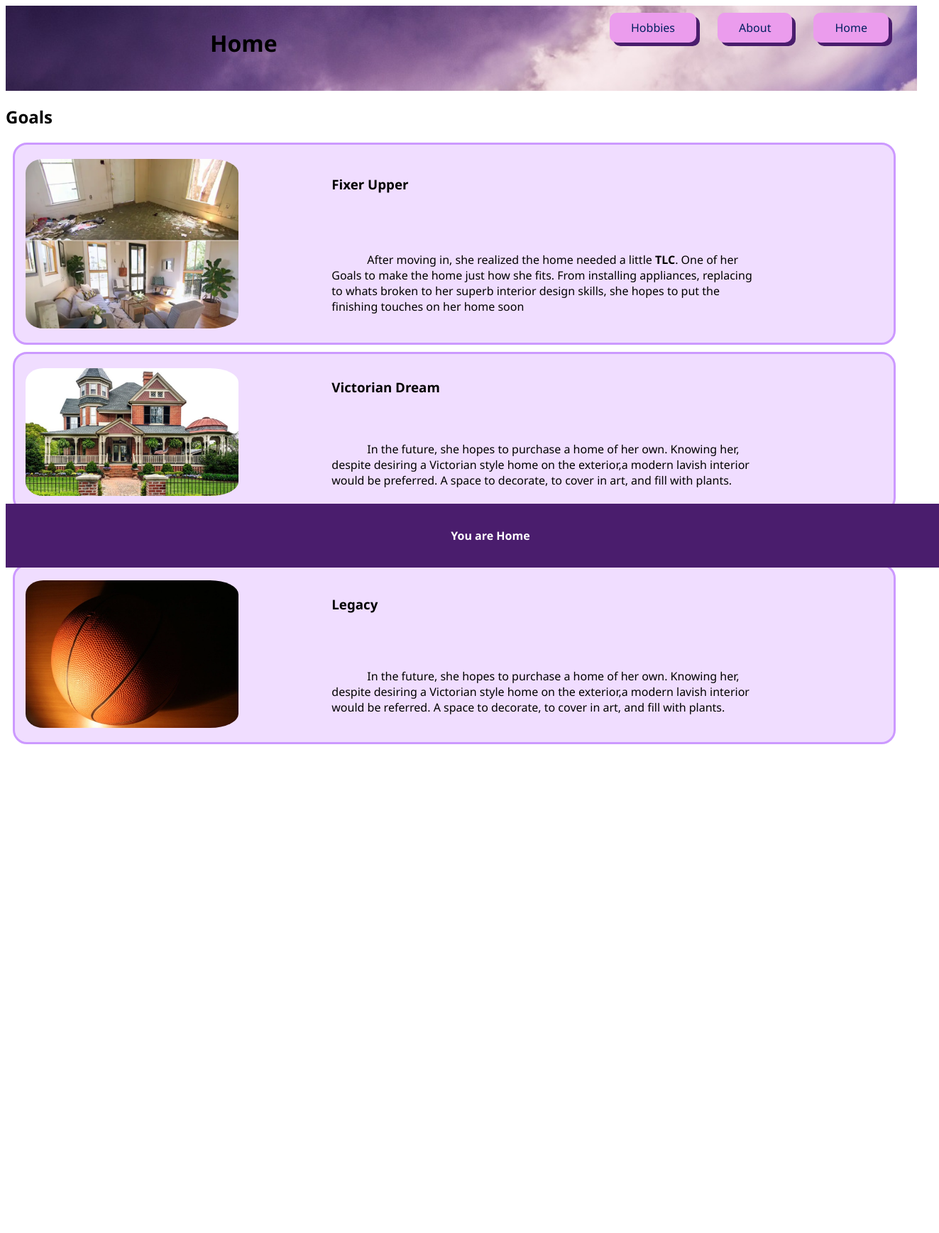
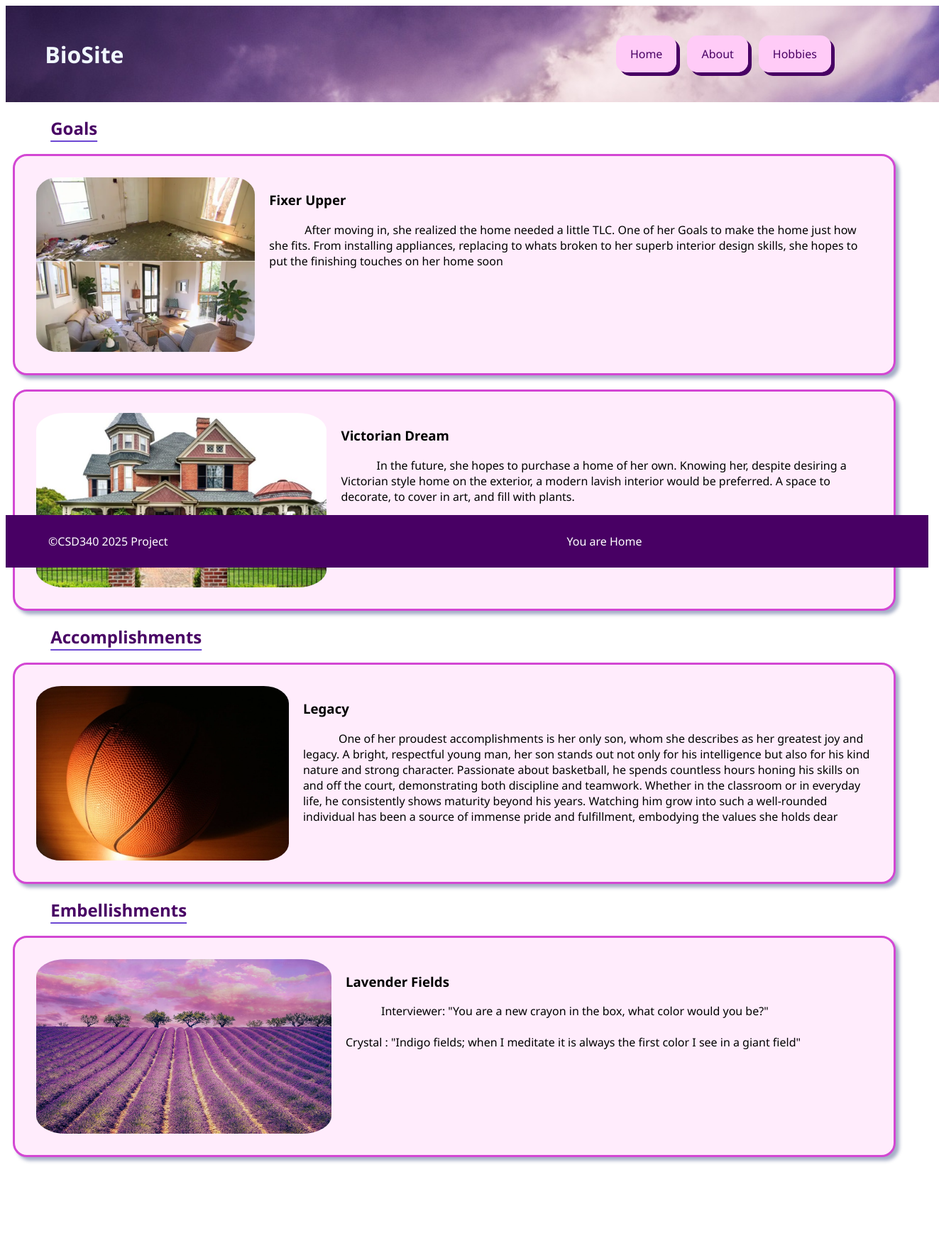
Before and after one commit to D-Faison/bioSite, a plain HTML site: page index.html in a window 1280 px wide. Shown: the top 1738 px of the page at 71% size, 1323 px wide, since content can reach past the window. Before the commit the page ends 1059 px from the top, so only its background shows below. Drawn offline with Linux system fonts and the light colour scheme.

Commit message:
Overhaul Redo

```diff
--- /dev/null
+++ b/bioSite.css
@@ -0,0 +1,134 @@
+/*DeJanae Faison BioSite Style V2*/
+body{
+    font-family: 'Segoe UI', Tahoma, Geneva, Verdana, sans-serif;
+}
+
+.nav{
+    display: flex;
+    align-items: center;
+    justify-content: space-between;
+    width: 100%;
+    background-image:url(images/clouds.jpg);
+    background-size: cover;
+    padding: 2%;
+    top: 0;
+}
+
+.nav > h1{
+    padding-left: 30px;
+    color: aliceblue;
+}
+
+.nav ul{
+
+    list-style: none;
+    display: flex;
+    margin: 0;
+    margin-right: 10%;
+    gap: 15px;
+    float: right;
+}
+.nav a{
+    background-color: #ffcbf7;
+    color: #480064;
+    font-weight: 500;
+    padding: 15px 20px;
+    border-radius: 15px;
+    text-decoration: none;
+    box-shadow: 5px 5px #480064;
+}
+.nav ul li a{
+    text-decoration: none;
+    text-align: center;
+}
+
+.nav a:hover{
+    text-decoration: underline 2px;
+    box-shadow: 5px 10px #480064;
+}
+
+.nav a:active{
+    text-decoration: underline 2px;
+    text-decoration-style: double;
+    box-shadow: 5px 5px #480064 inset ;
+}
+
+h2{
+    color: #480064;
+    padding-left: 5%;
+    text-decoration: underline #6c47d3 2px;
+    text-underline-offset: 8px ;
+}
+
+
+
+/*Cards*/
+.card{
+    display: flex;
+    gap:20px;
+    background-color: #ffecfc;
+    border: #d347d3 solid;
+    border-radius: 20px;
+    padding: 30px;
+    margin: 10px;
+    margin-bottom: 20px;
+    box-shadow: 5px 5px 5px #00195e5b;
+}
+
+.card:hover{
+    background-color: #f8c6f1;
+}
+
+.card >img {
+    border-radius: 10%;
+}
+
+p{
+    text-indent: 50px;
+}
+
+
+
+.profileContainer{
+    display: flex;
+    gap: 30px;
+    padding: 20px;
+}
+
+.profile{
+    border-right: #480064 2px solid;
+    padding: 10px;
+}
+
+.profile>img{
+    width: 380px;
+    height: auto;
+}
+
+/*Footer*/
+footer{
+    display: flex;
+    gap: 40%;
+    background-color: #480064 ;
+    color: white;
+    font-weight: 300;
+    position: fixed;
+    width: 100%;
+    bottom: 0;
+    padding: 10px;
+    text-align: center;
+}
+
+.spacer{
+    padding: 100px;
+}
+
+footer a{
+    text-decoration: none;
+    color: white;
+    font-weight: bold;
+}
+
+footer > a:hover {
+    text-decoration: underline;
+}
--- a/bioSiteStyle.css
+++ /dev/null
@@ -1,118 +0,0 @@
-/*DeJanae Faison bioSite Style*/
-
-header{
-    background-image:url(images/clouds.jpg) ;
-    width: 100%;
-    height: 100px;
-    background-size: cover;
-    padding: 10px;
-}
-body{
-    font-family: 'Segoe UI', Tahoma, Geneva, Verdana, sans-serif;
-}
-
-#navbar{
-    overflow: hidden;
-    width: 100%;
-}
-
-#navbar > a{
-
-    font-weight: 500;
-    float: right;
-    text-decoration: none;
-    margin-right: 30px;
-    padding: 10px 30px;
-    background-color: #EB9CED;
-    color: #002060;
-    border-radius: 10px;
-    text-align: center;
-    box-shadow: 5px 5px #4a1d6d;
-    transform: 0.3s;
-
-}
-
-#navbar > a:hover{
-    box-shadow: inset 5px 5px 5px #6f30a0a1;
-
-}
-
-.pageHeader{
-    font-family: 'Segoe UI', Tahoma, Geneva, Verdana, sans-serif;
-    font-weight: 900;
-    padding-left: 22%;
-}
-
-#profile{
-
-    float: left;
-    padding-right: 30px;
-    border-right: #4a1d6d solid;
-
-}
-
-#profile ul{
-    list-style-type: none;
-}
-
-#profile a{
-    text-decoration: none;
-}
-
-#essay{
-    display: inline;
-    text-align: left;
-}
-.card{
-    display: grid;
-    grid-template-columns: 20px 1fr;
-    width: fit-content;
-    border: solid #CC99FF;
-    border-radius: 20px;
-    background-color: #F0DDFF;
-    margin: 10px;
-
-}
-
-.card > img{
-    display: grid;
-    width: 300px;
-    object-fit: contain;
-    padding-top: 20px;
-    padding-bottom: 20px;
-    padding-left: 15px;
-    border-radius: 40px;
-}
-
-#card_content{
-    display: grid;
-    width: 50%;
-    align-items: center;
-    padding-left: 35%;
-}
- p{
-    text-indent: 50px;
- }
-
-
-
-footer{
-    background-color: #4a1d6d;
-    position: fixed;
-    width: 100%;
-    padding: 18px;
-    bottom: 0;
-}
-
-footer >p {
-    text-align: center;
-    color: white;
-    font-weight: 700;
-}
-
-footer > a{
-    color: white;
-    float: right;
-    padding-right: 5%;
-    text-decoration: none;
-}
--- a/index.html
+++ b/index.html
@@ -1,70 +1,99 @@
-<!--DeJanae Faison bioSite -->
-<!--Landing Page-->
+<!--DeJanae Faison CSD340-->
+<!--BioSite Landing Page V2-->
 <!DOCTYPE html>
 <html lang="en">
     <head>
         <meta charset="UTF-8">
-        <meta name="viewport" content="width=device-width, initial-scale=1.0">
-        <title>bioSite Home</title>
-        <link rel="stylesheet" href="bioSiteStyle.css">
+        <meta name = "viewport" content="width=device-width, initial-scale = 1.0">
+        <link rel="stylesheet" href="bioSite.css">
+        <title> &#9810; BioSite Home </title>
     </head>
     <body>
-        <header>
+        <div class="container">
 
-            <div id="navbar">
-                <a href="index.html">Home</a>
-                <a href="about_bioSite.html">About</a>
-                <a href="hobbies_bioSite.html">Hobbies</a>
-
-                <h1 class ="pageHeader">Home</h1>
-            </div><!--End of navbar-->
-        </header>
-        <div id="container">
+            <div class="nav">
+                <h1>BioSite</h1>
+                <ul>
+                    <li><a href="index.html"> Home </a></li>
+                    <li><a href="aboutBioSite.html"> About </a></li>
+                    <li><a href="hobbiesBioSite.html"> Hobbies </a></li>
+                </ul>
+            </div><!--End of Nav-->
 
             <h2>Goals</h2>
-
-            <div id="card_container">
             <div class="card">
-                    <img src="images/HouseInterior.png" alt="Fixer Upper">
-
-                    <div id="card_content">
+                <img src="images/HouseInterior.png" alt="fixer upper" style="height: 246px; width: 416px;">
+                <div class="card_contents">
                     <h3>Fixer Upper</h3>
-                     <p>After moving in, she realized the home needed a little <b>TLC</b>.
-                     One of her Goals to make the home just how she fits. From installing
-                     appliances, replacing to whats broken to her superb interior design skills,
-                     she hopes to put the finishing touches on her home soon</p>
+                    <p>
+                        After moving in, she realized the home needed a little TLC.
+                        One of her Goals to make the home just how she fits.
+                        From installing appliances, replacing to whats broken to her superb
+                        interior design skills, she hopes to put the
+                        finishing touches on her home soon
+                    </p>
                 </div>
-               </div><!--End of Card-->
+            </div><!--Card end-->
 
             <div class="card">
-                    <img src="images/HouseExterior.png" alt="Dream Home">
-                    <div id="card_content">
-                        <h3> Victorian Dream</h3>
-                        <p>In the future, she hopes to purchase a home of her own. Knowing her, despite
-                            desiring a Victorian style home on the exterior,a modern lavish interior would be
-                            preferred. A space to decorate, to cover in art, and fill with plants.
+                <img src="images/HouseExterior.png" alt="Victorian Dream" style="height: 246px; width: 416px;">
+                <div class="card_contents">
+                    <h3>Victorian Dream</h3>
+                    <p>
+                        In the future, she hopes to purchase a home of her own. Knowing her,
+                        despite desiring a Victorian style home on the exterior,
+                        a modern lavish interior would be preferred. A space to decorate,
+                        to cover in art, and fill with plants.
                     </p>
                 </div>
-               </div><!--End of Card-->
+            </div><!--Card end-->
 
-               <h2>Accomplishments</h2>
+            <h2> Accomplishments</h2>
+
             <div class="card">
-                      <img src="images/basketball.png" alt="basketBall">
-                       <div id="card_content">
-                            <h3> Legacy</h3>
-                           <p>In the future, she hopes to purchase a home of her own. Knowing her, despite
-                           desiring a Victorian style home on the exterior,a modern lavish interior would be
-                           referred. A space to decorate, to cover in art, and fill with plants.
+                <img src="images/basketball.png" alt="basketball" style="height: 246px; width: 416px;">
+                <div class="card_contents">
+                    <h3>Legacy</h3>
+                    <p>
+                        One of her proudest accomplishments is her only son,
+                        whom she describes as her greatest joy and legacy. A bright,
+                        respectful young man, her son stands out not only for his
+                        intelligence but also for his kind nature and strong character.
+                        Passionate about basketball, he spends countless hours honing his
+                        skills on and off the court, demonstrating both discipline and
+                        teamwork. Whether in the classroom or in everyday life,
+                        he consistently shows maturity beyond his years.
+                        Watching him grow into such a well-rounded individual has been a
+                        source of immense pride and fulfillment, embodying the values she
+                        holds dear
                     </p>
                 </div>
-                </div>
+            </div><!--Card end-->
 
 
+            <h2>Embellishments</h2>
+            <div class="card">
+                <img src="images/lavenderfield.png" alt="Victorian Dream" style="height: 246px; width: 416px;">
+                <div class="card_contents">
+                    <h3>Lavender Fields</h3>
+                    <p>
+                       Interviewer: "You are a new crayon in the box, what color would you be?"
+                       <br>
+                       <br>
+                       Crystal : "Indigo fields; when I meditate it is always the first color I see in a giant field"
+                    </p>
+                </div>
+            </div><!--Card end-->
 
-           </div><!--End of card container-->
+            <div class="spacer">
+
+            </div><!--End of Spacer-->
             <footer>
+                <p> &copy;CSD340 2025 Project </p>
                 <p>You are Home</p>
             </footer>
+
         </div><!--End of container-->
+
     </body>
 </html>
```
Also changed, not shown: aboutBioSite.html (added, +75 -0 lines), about_bioSite.html (deleted, +0 -67 lines), hobbiesBioSite.html (added, +82 -0 lines), hobbies_bioSite.html (deleted, +0 -71 lines), images/lavenderfield.png (added). Lines whose indentation alone changed are shown as unchanged.
